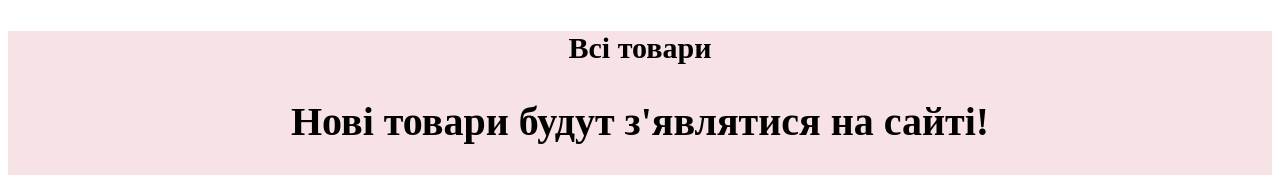
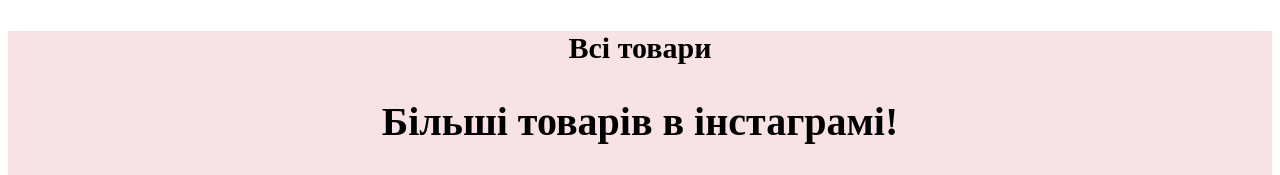
Before and after one commit to bbqwyx/smshopua, a plain HTML site: page index.html in a window 1280 px wide. Shown: the part 169-344 px from the top of the page. Drawn offline with Linux system fonts and the light colour scheme.

Commit message:
Update index.html

```diff
--- a/index.html
+++ b/index.html
@@ -7,7 +7,7 @@
             </header>
             <main style="background-color:#f7e3e6; font-family:moneywise; text-align:center; font-size:20px">
                 <h2>Всі товари
-                    <h2 style="font-size:40px">Нові товари будут з'являтися на сайті!</h2>
+                    <h2 style="font-size:40px">Більші товарів в інстаграмі!</h2>
                 <table style="border-collapse:collapse; border:1px solid black">
                     <tr style="color:black;">
                     <td></td>
```
